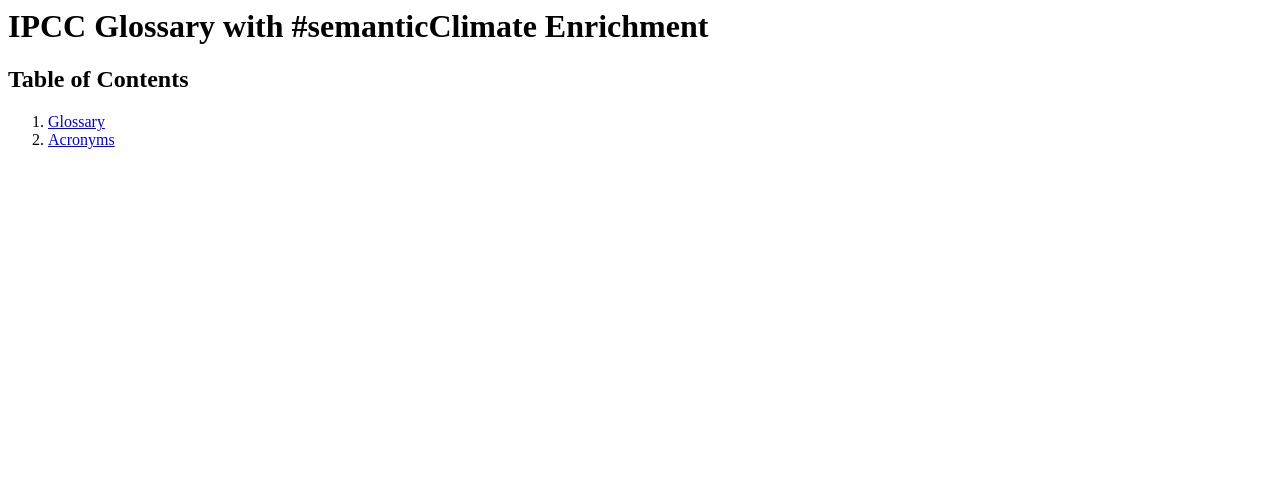
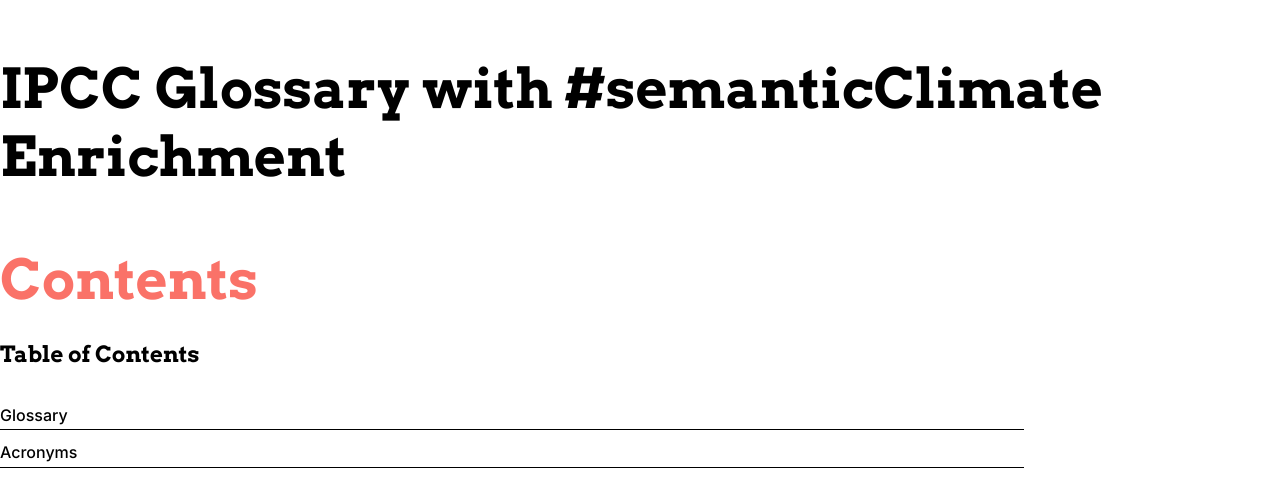
Before and after one commit to semanticClimate/glossary-sandbox, a plain HTML site: page index.html in a window 1280 px wide. Drawn offline with Linux system fonts and the light colour scheme.

Commit message:
json links

```diff
--- a/index.html
+++ b/index.html
@@ -1,8 +1,9 @@
 <html>
   <head>
     <title>IPCC Glossary with #semanticClimate Enrichment</title>
-    <link href="publication.json" rel="publication" />
-    <link href="style.css" rel="stylesheet" />
+    <!--<link href="publication.json" rel="publication" /> -->
+    <link href="css/appaloosa.css" rel="stylesheet" />
+    <link href="css/book.css" rel="stylesheet" />
   </head>
   <body>
     <h1>IPCC Glossary with #semanticClimate Enrichment</h1>
```
